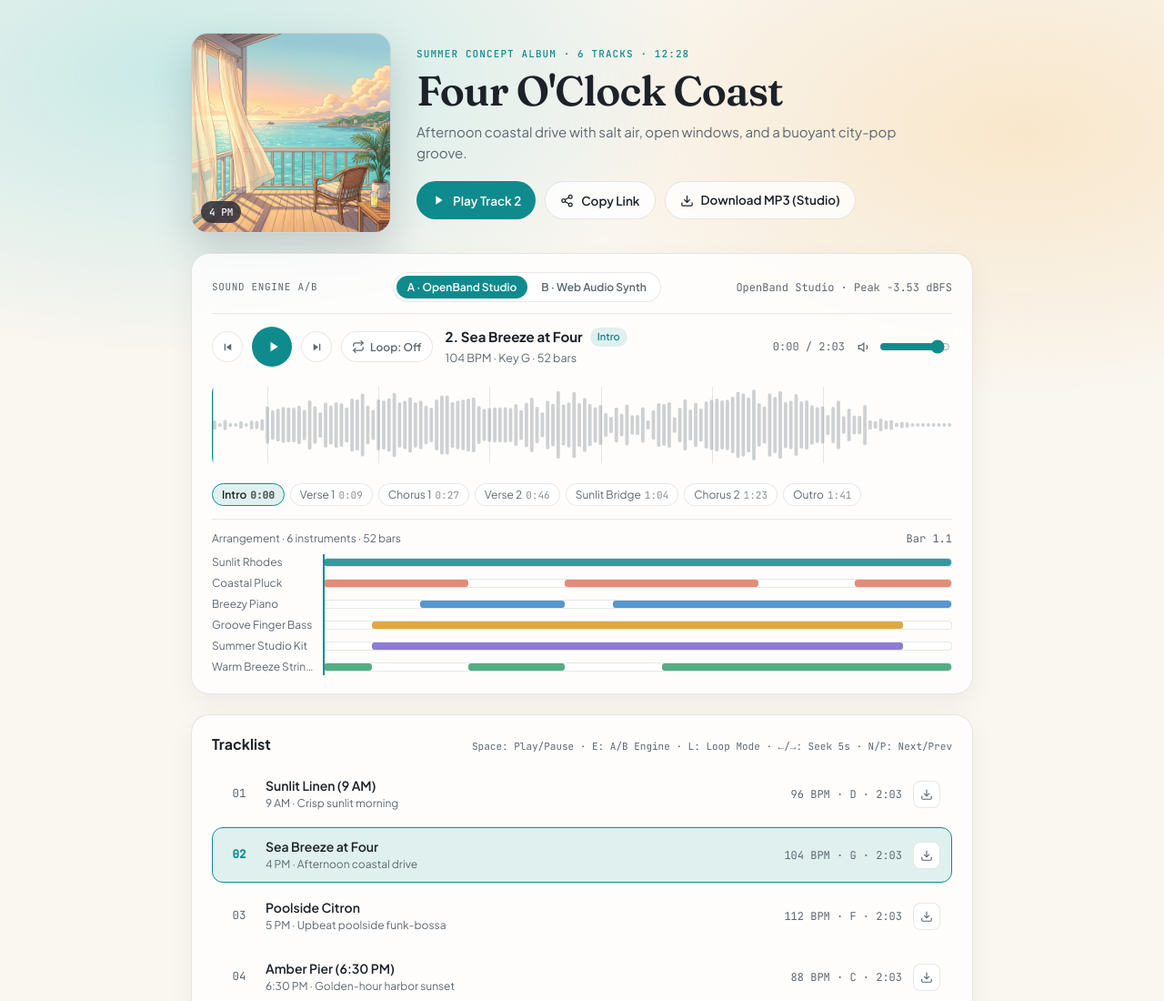
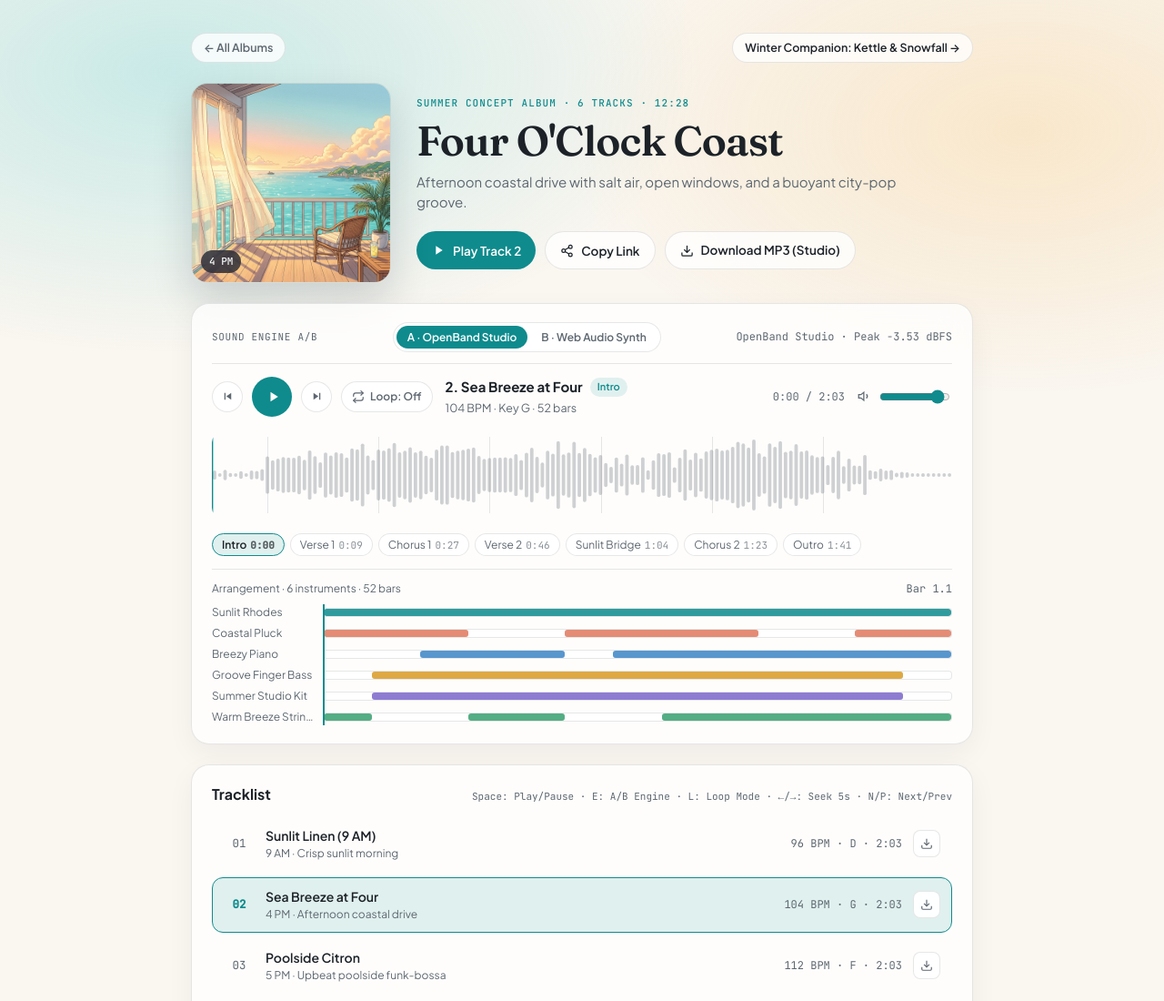
Before and after one commit to davuses/four-oclock-coast, a plain HTML site: page index.html in a window 1280 px wide. Shown: the top 1100 px of the page at 91% size. Drawn offline with Linux system fonts and the light colour scheme.

Commit message:
Add top navigation bar linking to hub and winter companion album

```diff
--- a/index.html
+++ b/index.html
@@ -17,6 +17,11 @@
 <body>
   <div class="sky-wash" aria-hidden="true"></div>
   <main class="shell">
+    <nav class="top-nav" aria-label="Album series navigation">
+      <a href="../" class="nav-pill">← All Albums</a>
+      <a href="../kettle-and-snowfall/" class="nav-pill nav-companion">Winter Companion: Kettle &amp; Snowfall →</a>
+    </nav>
+
     <!-- Hero header -->
     <header class="hero">
       <div class="cover-wrap">
--- a/styles.css
+++ b/styles.css
@@ -127,6 +127,40 @@ body {
 }
 
 .hidden { display: none !important; }
+
+/* Top series navigation */
+.top-nav {
+  display: flex;
+  align-items: center;
+  justify-content: space-between;
+  gap: 10px;
+  flex-wrap: wrap;
+}
+
+.nav-pill {
+  display: inline-flex;
+  align-items: center;
+  gap: 6px;
+  font-size: 12.5px;
+  font-weight: 600;
+  padding: 6px 13px;
+  border-radius: 999px;
+  border: 1px solid var(--border);
+  background: var(--surface);
+  color: var(--muted);
+  text-decoration: none;
+  backdrop-filter: blur(10px);
+  transition: color 0.15s ease, border-color 0.2s ease, background-color 0.2s ease;
+}
+
+.nav-pill:hover {
+  color: var(--text);
+  border-color: var(--accent);
+}
+
+.nav-companion {
+  color: var(--text);
+}
 
 /* Hero */
 .hero {
```
